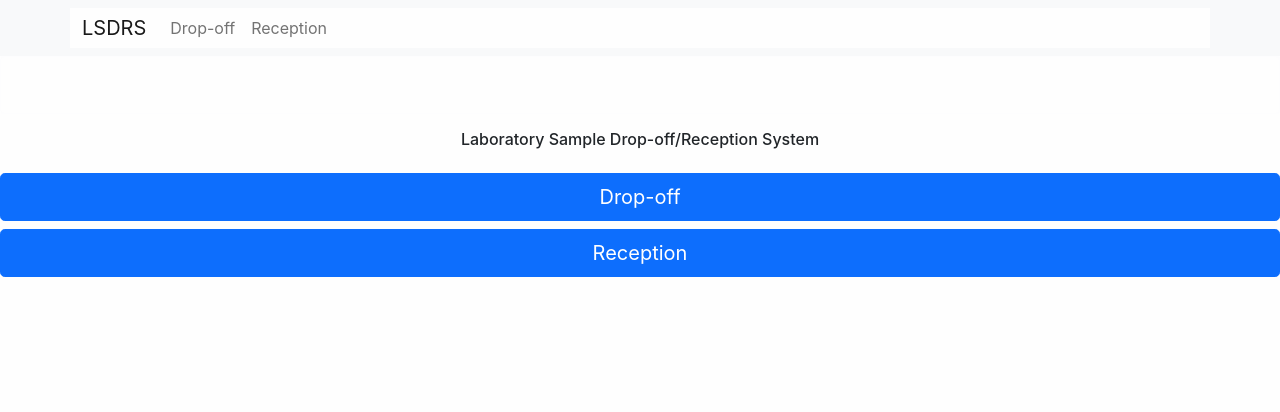
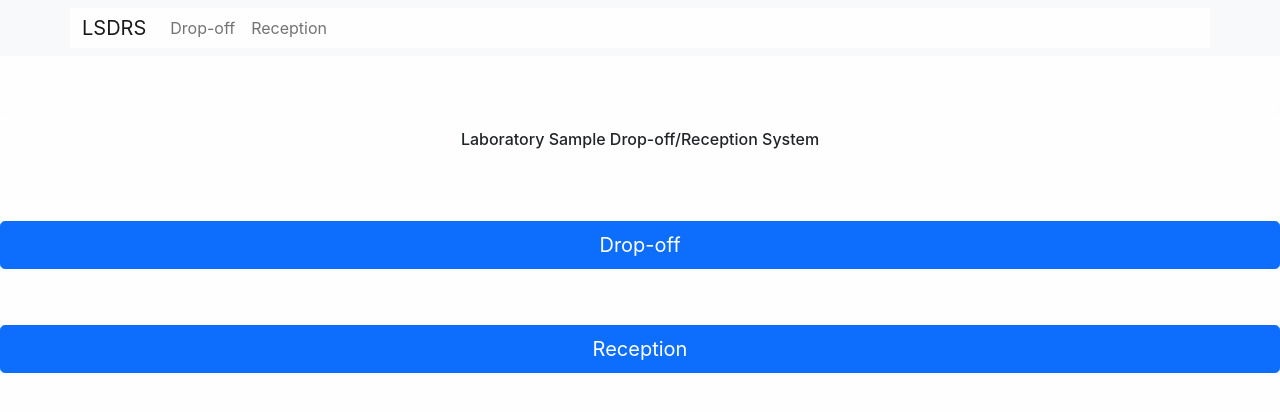
Before and after one commit to jlmichels/lsdrs, a React (Create React App) app: page / in a window 1280 px wide. Shown: the top 412 px of the page. Built offline with nearby package versions, Linux system fonts and the light colour scheme; the HTML template or start-up script is replaced by a standard one.

Commit message:
Add spacing for home buttons

```diff
--- a/src/App.js
+++ b/src/App.js
@@ -52,8 +52,8 @@ function App() {
         <h6 className="mb-4">Laboratory Sample Drop-off/Reception System</h6>
       </header>
       <div className="d-grid gap-2">
-        {showButtons ? <Button size="lg" onClick={handleDropoff}>Drop-off</Button> : ""}
-        {showButtons ? <Button size="lg" onClick={handleReception}>Reception</Button> : ""}
+        {showButtons ? <Button size="lg" className="mt-5" onClick={handleDropoff}>Drop-off</Button> : ""}
+        {showButtons ? <Button size="lg" className="mt-5" onClick={handleReception}>Reception</Button> : ""}
       </div>
       {showListSamples ? <ListSamples/> : ""}
       {showDropoffSamples ? <DropoffSamples handleNewSample={handleNewSample}/> : ""}
--- a/src/components/navBar.js
+++ b/src/components/navBar.js
@@ -1,7 +1,7 @@
 import Container from 'react-bootstrap/Container';
 import Nav from 'react-bootstrap/Nav';
 import Navbar from 'react-bootstrap/Navbar';
-//expand="lg"   fixed="top"
+
 const NavBar = ( { handleHome, handleDropoff, handleReception } ) => {
   return (
     <Navbar bg="light">
```
